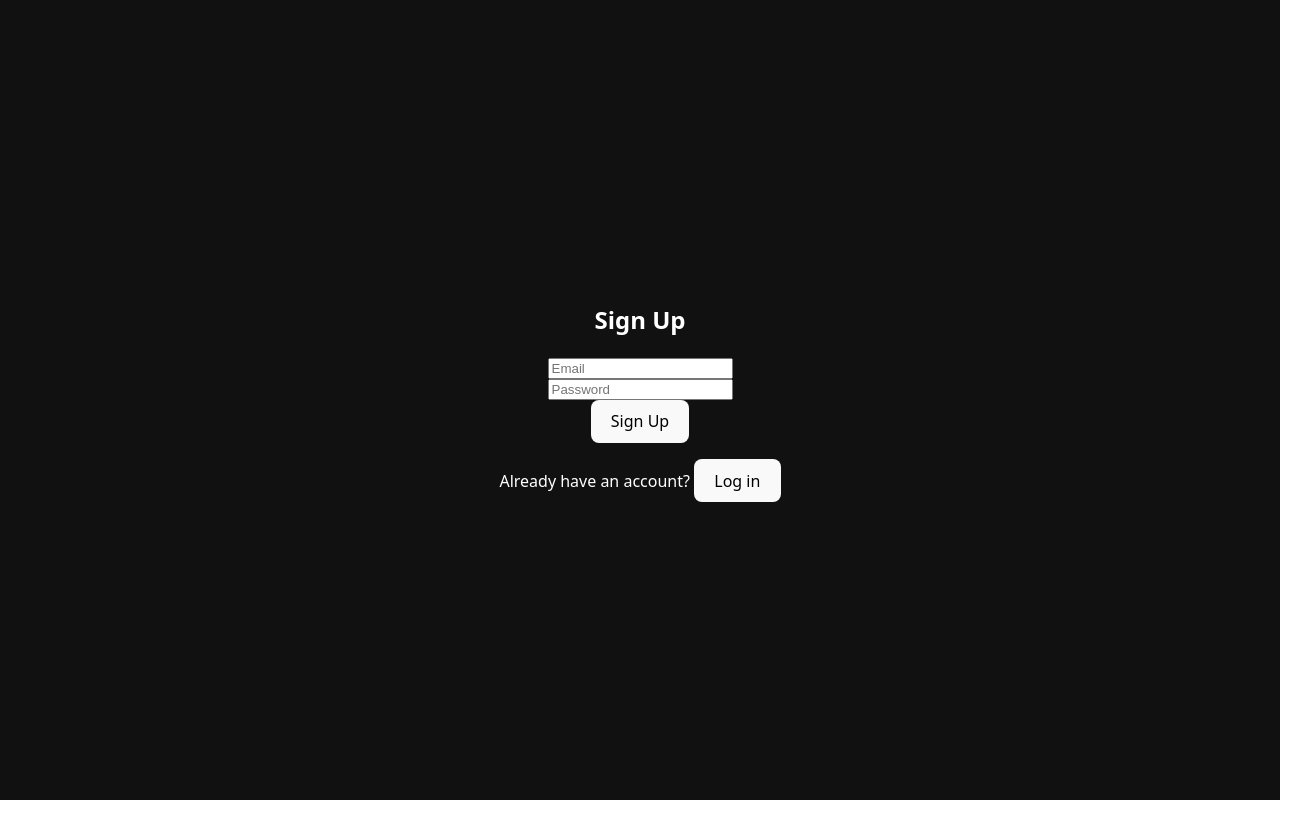
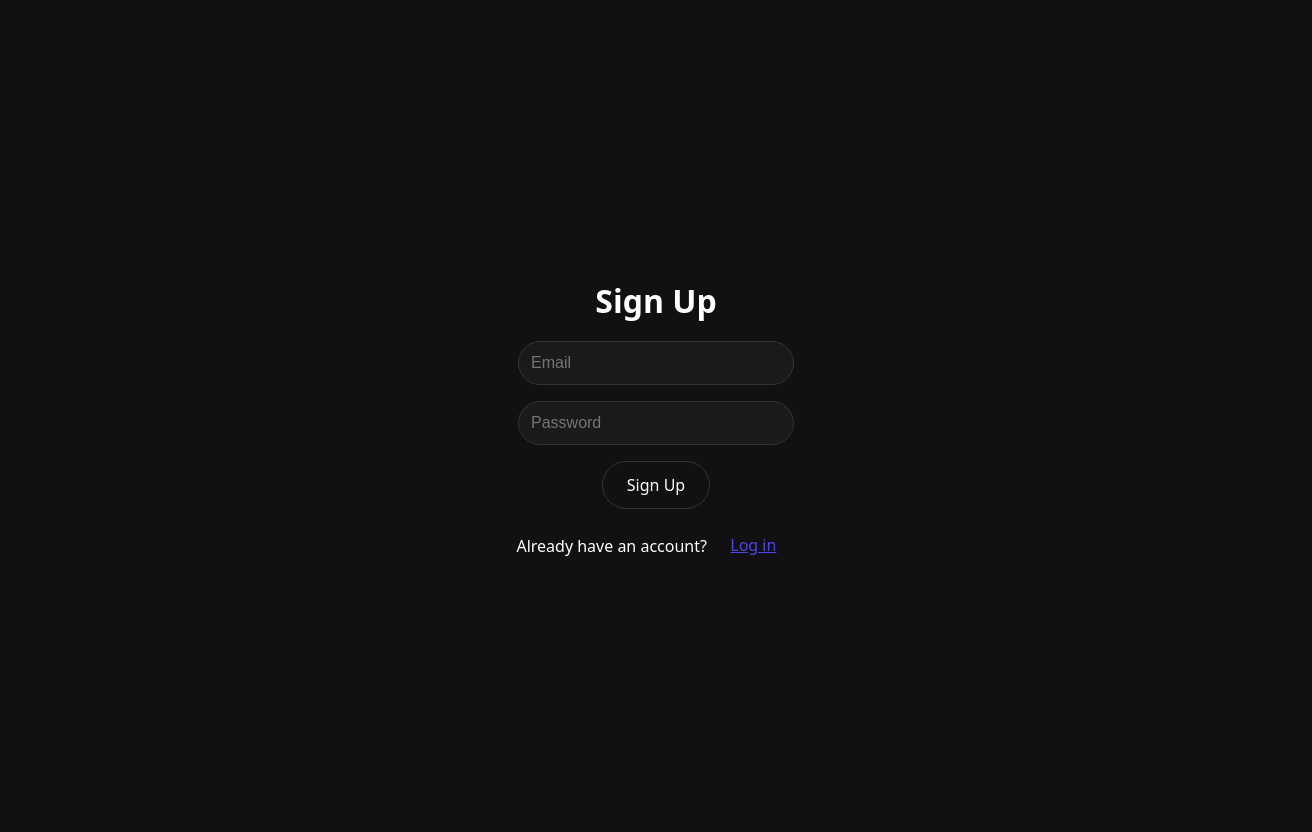
Before and after one commit to enano1/gov-feed-app, a React (Vite) app in the folder gov-feed-frontend/: page /signup in a window 1280 px wide. Shown: the whole page, 1312 px wide, since content can reach past the window. Before the commit the page ends 800 px from the top, so only its background shows below. Built offline with nearby package versions, Linux system fonts and the light colour scheme.

Commit message:
Updated frontend UI

```diff
--- a/gov-feed-frontend/src/Landing.jsx
+++ b/gov-feed-frontend/src/Landing.jsx
@@ -27,14 +27,23 @@ export default function Landing() {
       </p>
       <button
         onClick={() => navigate('/login')}
+        onMouseEnter={e => {
+            e.target.style.borderColor = '#9333ea'; // purple
+            e.target.style.boxShadow = '0 0 0 2px rgba(147, 51, 234, 0.5)';
+        }}
+        onMouseLeave={e => {
+            e.target.style.borderColor = '#333';
+            e.target.style.boxShadow = 'none';
+        }}
         style={{
             padding: '12px 24px',
             fontSize: '1rem',
             borderRadius: '9999px',
-          backgroundColor: '#007bff',
+            backgroundColor: '#111',
             color: 'white',
-          border: 'none',
-          cursor: 'pointer'
+            border: '1px solid #333',
+            cursor: 'pointer',
+            transition: 'box-shadow 0.25s ease, border-color 0.25s ease'
         }}
         >
         Get Started
--- a/gov-feed-frontend/src/Login.jsx
+++ b/gov-feed-frontend/src/Login.jsx
@@ -20,12 +20,41 @@ function Login() {
 
   return (
     <div style={styles.container}>
-      <h2>Login</h2>
-      {err && <p style={{ color: 'red' }}>{err}</p>}
-      <input value={email} onChange={(e) => setEmail(e.target.value)} placeholder="Email" />
-      <input type="password" value={password} onChange={(e) => setPassword(e.target.value)} placeholder="Password" />
-      <button onClick={handleLogin}>Log In</button>
-      <p>Don't have an account? <button onClick={() => navigate('/signup')}>Sign up</button></p>
+      <h2 style={{ fontSize: '2rem', marginBottom: '1rem' }}>Login</h2>
+      {err && <p style={{ color: 'red', marginBottom: '1rem' }}>{err}</p>}
+      <input
+        value={email}
+        onChange={(e) => setEmail(e.target.value)}
+        placeholder="Email"
+        style={styles.input}
+      />
+      <input
+        type="password"
+        value={password}
+        onChange={(e) => setPassword(e.target.value)}
+        placeholder="Password"
+        style={styles.input}
+      />
+      <button
+        onClick={handleLogin}
+        onMouseEnter={e => {
+          e.target.style.borderColor = '#9333ea';
+          e.target.style.boxShadow = '0 0 0 2px rgba(147, 51, 234, 0.5)';
+        }}
+        onMouseLeave={e => {
+          e.target.style.borderColor = '#333';
+          e.target.style.boxShadow = 'none';
+        }}
+        style={styles.button}
+      >
+        Log In
+      </button>
+      <p style={{ marginTop: '1rem' }}>
+        Don't have an account?{' '}
+        <button onClick={() => navigate('/signup')} style={styles.linkBtn}>
+          Sign up
+        </button>
+      </p>
     </div>
   );
 }
@@ -34,13 +63,43 @@ const styles = {
   container: {
     width: '100vw',
     height: '100vh',
+    backgroundColor: '#111',
+    color: 'white',
     display: 'flex',
     flexDirection: 'column',
+    alignItems: 'center',
     justifyContent: 'center',
-    alignItems: 'center',
+    padding: '1rem',
+  },
+  input: {
+    width: '250px',
+    padding: '12px',
+    marginBottom: '1rem',
+    borderRadius: '9999px',
+    border: '1px solid #333',
+    backgroundColor: '#1a1a1a',
+    color: '#fff',
+    outline: 'none',
+    fontSize: '1rem',
+  },
+  button: {
+    padding: '12px 24px',
+    fontSize: '1rem',
+    borderRadius: '9999px',
     backgroundColor: '#111',
     color: 'white',
-  }
+    border: '1px solid #333',
+    cursor: 'pointer',
+    transition: 'box-shadow 0.25s ease, border-color 0.25s ease',
+  },
+  linkBtn: {
+    background: 'none',
+    border: 'none',
+    color: '#4f46e5',
+    cursor: 'pointer',
+    textDecoration: 'underline',
+    fontSize: '1rem',
+  },
 };
 
 export default Login;
--- a/gov-feed-frontend/src/Onboarding.jsx
+++ b/gov-feed-frontend/src/Onboarding.jsx
@@ -37,7 +37,7 @@ export default function Onboarding() {
 
           <input
             type="text"
-            placeholder={topics.length === 0 ? "e.g. Cybersecurity, AI" : ""}
+            placeholder={topics.length === 0 ? "e.g. Cybersecurity, Defense" : ""}
             onKeyDown={(e) => {
               if (e.key === 'Enter') {
                 const value = e.target.value.trim();
@@ -52,7 +52,18 @@ export default function Onboarding() {
           <span style={arrowStyle}>↵</span>
         </div>
 
-        <button onClick={handleSubmit} style={buttonStyle}>
+        <button
+        onClick={handleSubmit}
+        onMouseEnter={e => {
+            e.target.style.borderColor = '#9333ea';
+            e.target.style.boxShadow = '0 0 0 2px rgba(147, 51, 234, 0.5)';
+        }}
+        onMouseLeave={e => {
+            e.target.style.borderColor = '#333';
+            e.target.style.boxShadow = 'none';
+        }}
+        style={buttonStyle}
+        >
         Finish Setup →
         </button>
       </div>
@@ -86,16 +97,16 @@ const titleStyle = {
 };
 
 const inputContainerStyle = {
-  position: 'relative',
     width: '100%',
     display: 'flex',
     flexWrap: 'wrap',
     alignItems: 'center',
     backgroundColor: '#1a1a1a',
-  border: '1px solid #444',
-  borderRadius: '4px',
-  padding: '4px',
-  minHeight: '32px',
+    border: '1px solid #333',
+    borderRadius: '9999px',
+    padding: '8px 12px',
+    minHeight: '48px',
+    transition: 'box-shadow 0.2s ease, border-color 0.2s ease',
   };
 
 const chipStyle = {
@@ -106,8 +117,8 @@ const chipStyle = {
   padding: '3px 8px',
   borderRadius: '4px',
   fontSize: '0.8rem',
-  marginRight: '6px',
-  marginBottom: '4px'
+  padding: '10px 12px',
+  borderRadius: '9999px',
 };
 
 const chipButtonStyle = {
@@ -118,6 +129,7 @@ const chipButtonStyle = {
   cursor: 'pointer',
   fontWeight: 'bold',
   fontSize: '1rem',
+  marginRight: '6px',
   padding: 0,
 };
 
@@ -146,9 +158,10 @@ const buttonStyle = {
     marginTop: '2rem',
     padding: '12px 24px',
     fontSize: '1rem',
-  borderRadius: '9999px', // Very round
-  backgroundColor: '#6c5ce7', // Purple button
+    borderRadius: '9999px',
+    backgroundColor: '#111',
     color: 'white',
-  border: 'none',
+    border: '1px solid #333',
     cursor: 'pointer',
+    transition: 'box-shadow 0.25s ease, border-color 0.25s ease',
   };
--- a/gov-feed-frontend/src/Signup.jsx
+++ b/gov-feed-frontend/src/Signup.jsx
@@ -20,12 +20,41 @@ function Signup() {
 
   return (
     <div style={styles.container}>
-      <h2>Sign Up</h2>
-      {err && <p style={{ color: 'red' }}>{err}</p>}
-      <input value={email} onChange={(e) => setEmail(e.target.value)} placeholder="Email" />
-      <input type="password" value={password} onChange={(e) => setPassword(e.target.value)} placeholder="Password" />
-      <button onClick={handleSignup}>Sign Up</button>
-      <p>Already have an account? <button onClick={() => navigate('/login')}>Log in</button></p>
+      <h2 style={{ fontSize: '2rem', marginBottom: '1rem' }}>Sign Up</h2>
+      {err && <p style={{ color: 'red', marginBottom: '1rem' }}>{err}</p>}
+      <input
+        value={email}
+        onChange={(e) => setEmail(e.target.value)}
+        placeholder="Email"
+        style={styles.input}
+      />
+      <input
+        type="password"
+        value={password}
+        onChange={(e) => setPassword(e.target.value)}
+        placeholder="Password"
+        style={styles.input}
+      />
+      <button
+        onClick={handleSignup}
+        onMouseEnter={e => {
+          e.target.style.borderColor = '#9333ea';
+          e.target.style.boxShadow = '0 0 0 2px rgba(147, 51, 234, 0.5)';
+        }}
+        onMouseLeave={e => {
+          e.target.style.borderColor = '#333';
+          e.target.style.boxShadow = 'none';
+        }}
+        style={styles.button}
+      >
+        Sign Up
+      </button>
+      <p style={{ marginTop: '1rem' }}>
+        Already have an account?{' '}
+        <button onClick={() => navigate('/login')} style={styles.linkBtn}>
+          Log in
+        </button>
+      </p>
     </div>
   );
 }
@@ -34,13 +63,43 @@ const styles = {
   container: {
     width: '100vw',
     height: '100vh',
+    backgroundColor: '#111',
+    color: 'white',
     display: 'flex',
     flexDirection: 'column',
+    alignItems: 'center',
     justifyContent: 'center',
-    alignItems: 'center',
+    padding: '1rem',
+  },
+  input: {
+    width: '250px',
+    padding: '12px',
+    marginBottom: '1rem',
+    borderRadius: '9999px',
+    border: '1px solid #333',
+    backgroundColor: '#1a1a1a',
+    color: '#fff',
+    outline: 'none',
+    fontSize: '1rem',
+  },
+  button: {
+    padding: '12px 24px',
+    fontSize: '1rem',
+    borderRadius: '9999px',
     backgroundColor: '#111',
     color: 'white',
-  }
+    border: '1px solid #333',
+    cursor: 'pointer',
+    transition: 'box-shadow 0.25s ease, border-color 0.25s ease',
+  },
+  linkBtn: {
+    background: 'none',
+    border: 'none',
+    color: '#4f46e5',
+    cursor: 'pointer',
+    textDecoration: 'underline',
+    fontSize: '1rem',
+  },
 };
 
 export default Signup;
```
Also changed, not shown: gov-feed-frontend/src/Feed.jsx (+168 -12 lines). Lines whose indentation alone changed are shown as unchanged.
